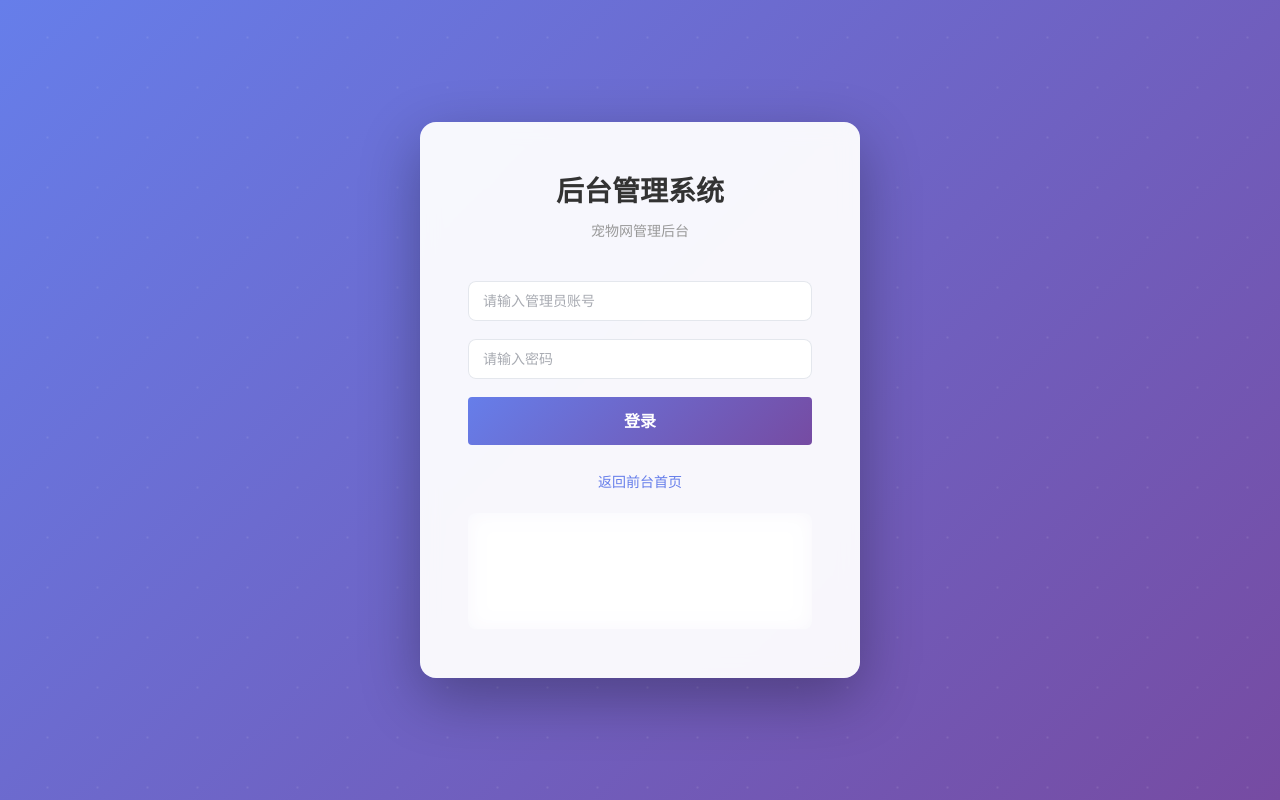
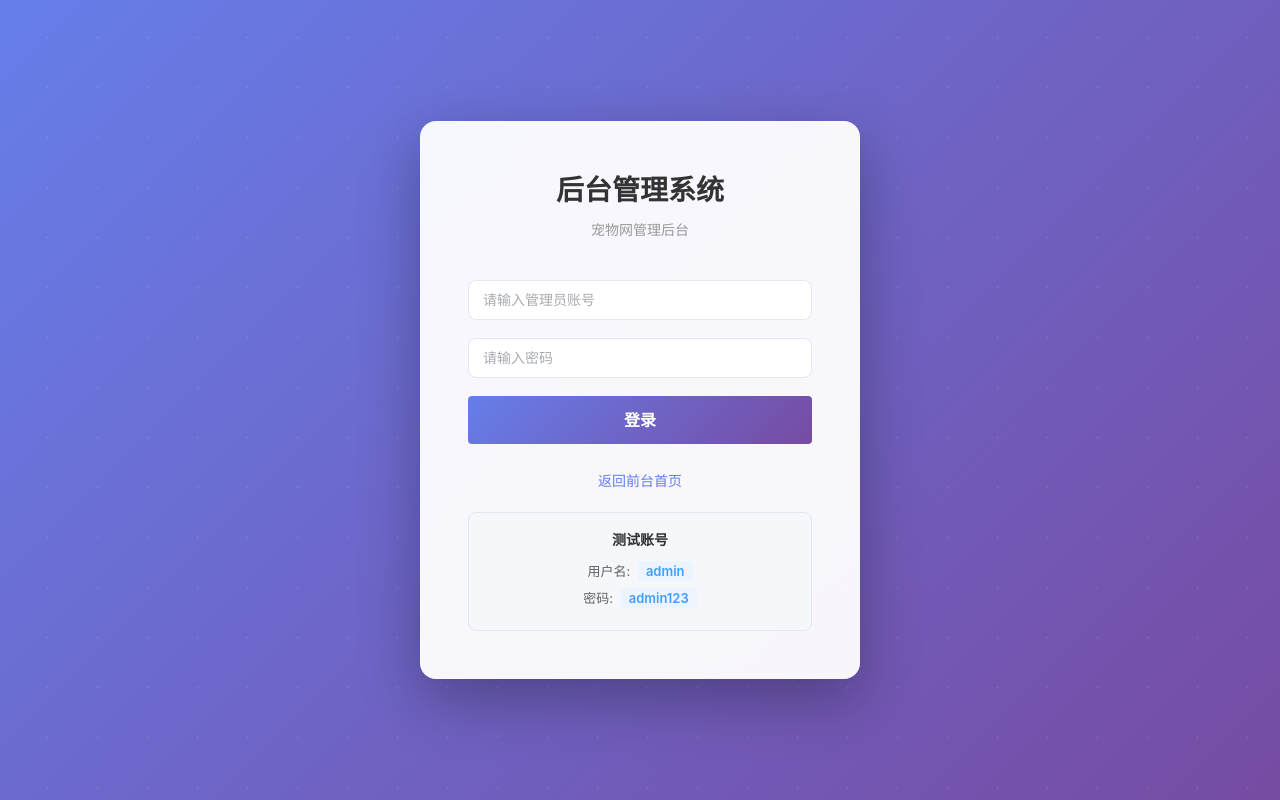
Before and after one commit to zhx83752021/petsite-ve, a Vue app in the folder frontend/: page /admin/login in a window 1280 px wide. Built offline with nearby package versions, Linux system fonts and the light colour scheme.

Commit message:
fix: 修改默认账号提示框颜色,使用深色文字以提高可读性

```diff
--- a/frontend/src/views/admin/Login.vue
+++ b/frontend/src/views/admin/Login.vue
@@ -201,17 +201,18 @@ const handleLogin = async () => {
 .default-account {
   margin-top: 20px;
   padding: 16px;
-  background: rgba(255, 255, 255, 0.1);
+  background: #f5f7fa;
+  border: 1px solid #e4e7ed;
   border-radius: 8px;
-  backdrop-filter: blur(10px);
   font-size: 13px;
-  color: rgba(255, 255, 255, 0.9);
+  color: #606266;
 }
 
 .default-account .tip {
   margin: 0 0 10px 0;
   font-weight: 600;
-  color: #fff;
+  color: #303133;
+  font-size: 14px;
 }
 
 .default-account p {
@@ -220,10 +221,10 @@ const handleLogin = async () => {
 }
 
 .default-account strong {
-  color: #fff;
+  color: #409eff;
   font-weight: 600;
   padding: 2px 8px;
-  background: rgba(255, 255, 255, 0.15);
+  background: #ecf5ff;
   border-radius: 4px;
   margin-left: 4px;
 }
```
